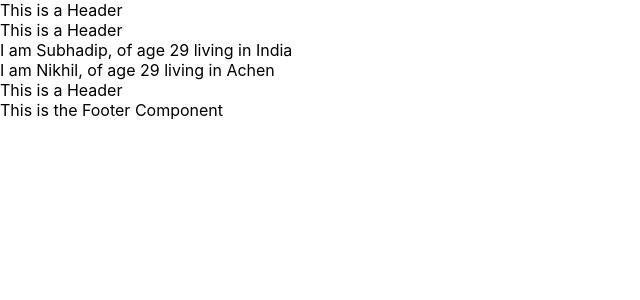
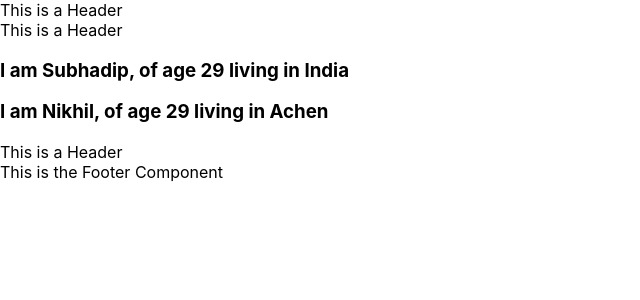
Before and after one commit to engineersubhadip/REACT, a React (Create React App) app in the folder Class-1/my-app/: page / in a window 1280 px wide. Shown: the top 300 px of the page, without its empty margins (0-640 px from the left). Built offline with nearby package versions, Linux system fonts and the light colour scheme.

Commit message:
style : Changed div to h3

```diff
--- a/Class-1/my-app/src/Components/UserProfile.js
+++ b/Class-1/my-app/src/Components/UserProfile.js
@@ -1,7 +1,6 @@
 let UserProfile = function(props){
-    console.log(props);
     return(
-        <div>I am {props.name}, of age {props.age} living in {props.place}</div>
+        <h3>I am {props.name}, of age {props.age} living in {props.place}</h3>
     )
 }
 
```
